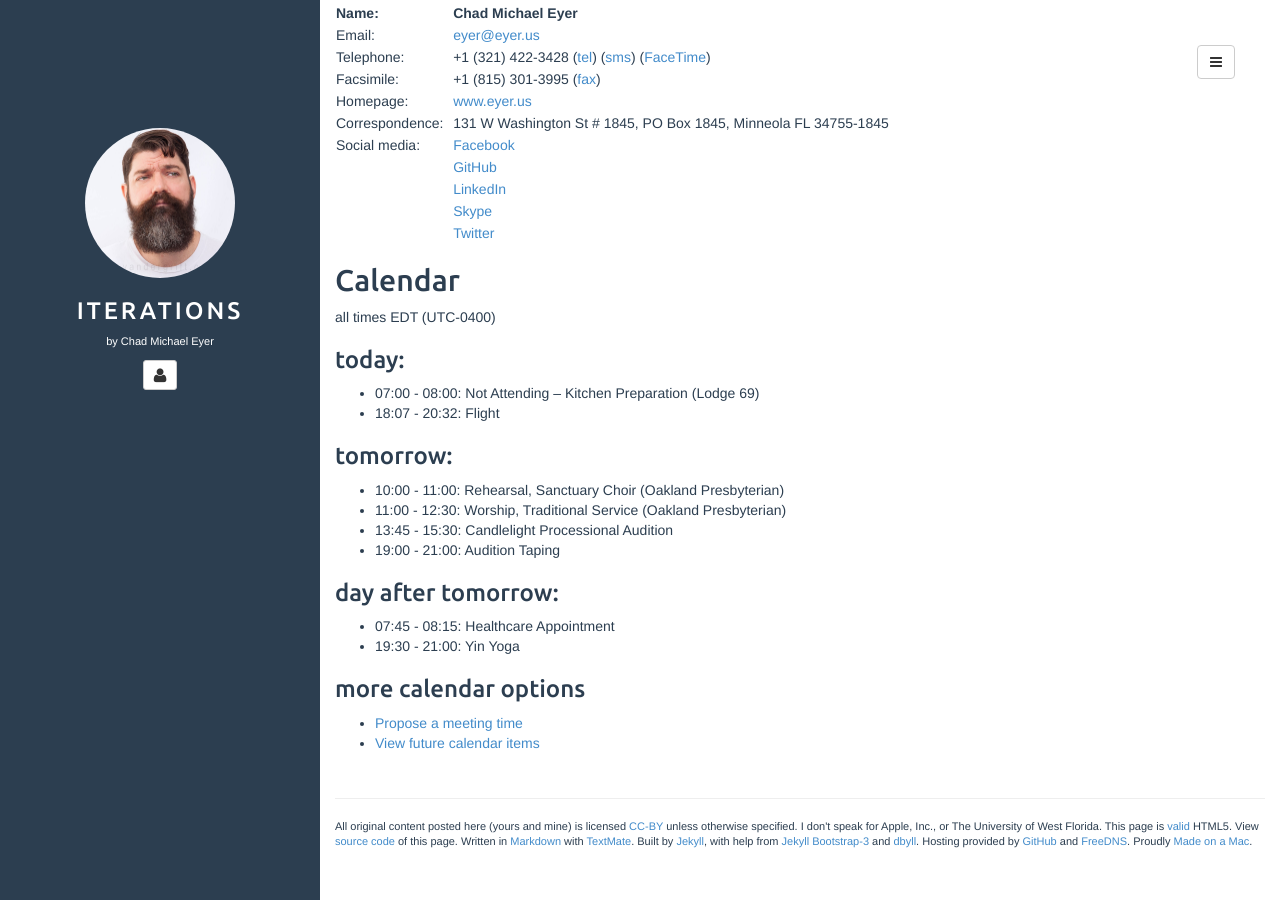
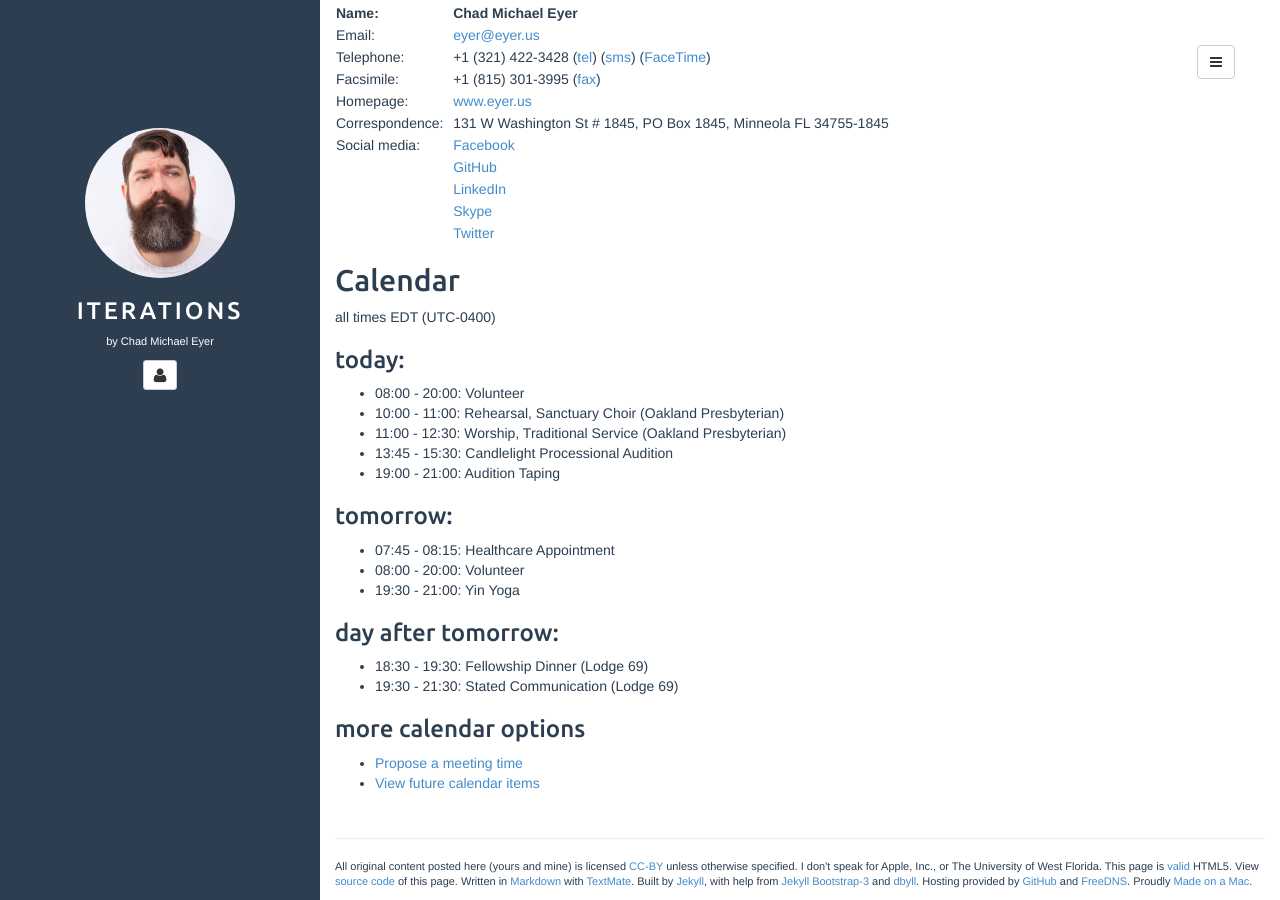
Before and after one commit to chadmichaeleyer/chadmichaeleyer.github.io, a Jekyll site: the page built from about.md, in a window 1280 px wide and 900 px high, scrolled down 1170 px. Built offline with Jekyll 4.4.1, drawn with Linux system fonts in a browser that asks for light colours.

Commit message:
calendar update

```diff
--- a/calendar.markdown
+++ b/calendar.markdown
@@ -2,17 +2,19 @@ all times EDT (UTC-0400)
 
 ### today:
 
-* 07:00 - 08:00: Not Attending – Kitchen Preparation (Lodge 69)
-* 18:07 - 20:32: Flight
-
-### tomorrow:
-
+* 08:00 - 20:00: Volunteer
 * 10:00 - 11:00: Rehearsal, Sanctuary Choir (Oakland Presbyterian)
 * 11:00 - 12:30: Worship, Traditional Service (Oakland Presbyterian)
 * 13:45 - 15:30: Candlelight Processional Audition
 * 19:00 - 21:00: Audition Taping
 
+### tomorrow:
+
+* 07:45 - 08:15: Healthcare Appointment
+* 08:00 - 20:00: Volunteer
+* 19:30 - 21:00: Yin Yoga
+
 ### day after tomorrow:
 
-* 07:45 - 08:15: Healthcare Appointment
-* 19:30 - 21:00: Yin Yoga
+* 18:30 - 19:30: Fellowship Dinner (Lodge 69)
+* 19:30 - 21:30: Stated Communication (Lodge 69)
```
Also changed, not shown: calendar-year.markdown (+8 -5 lines).
